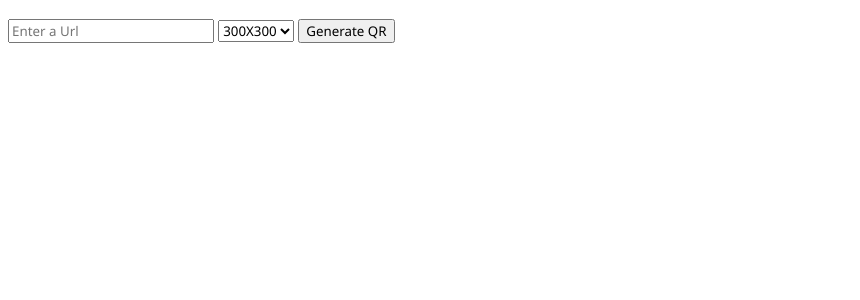
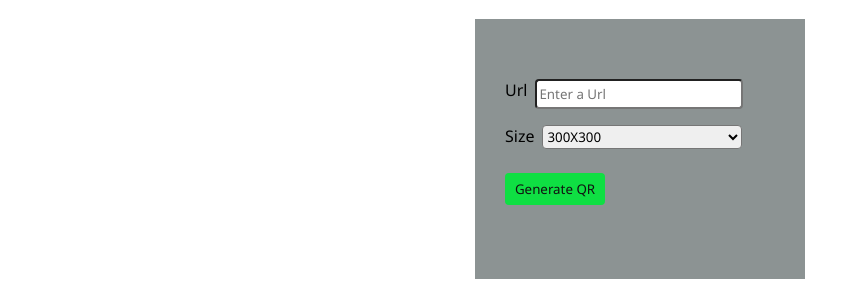
Before and after one commit to VineethDShetty/Generate-QR-using-JavaScript, a plain HTML site: page index.html in a window 1280 px wide. Shown: the part 67-367 px from the top of the page, without its empty margins (0-860 px from the left). Drawn offline with Linux system fonts and the light colour scheme.

Commit message:
some basic styling done

```diff
--- a/css/style.css
+++ b/css/style.css
@@ -1,5 +1,6 @@
 * {
     font-family:'Segoe UI', Tahoma, Geneva, Verdana, sans-serif;
+
 
 }
 
@@ -9,10 +10,59 @@
     background-color:chocolate
 
 } */
+.section {
+    display: flex;
+    justify-content: center;
 
+}
 .linkstyle{
     background-color: orange;
     border-radius: 4px;
     color:white;
     font-weight: bold;
+    margin-top: 24px;
+    margin-left: 100px;
 }
+form {
+    width: 300px;
+    padding-top: 60px;
+    padding-left: 30px;
+    height: 200px;
+    background-color: rgb(140, 147, 147);
+
+
+}
+
+input {
+    width: 200px;
+    border-radius: 4px;
+    height:24px;
+    border-style: 1px solid;
+}
+
+select {
+    width:200px;
+    border-radius: 4px;
+    height:24px;
+    border-style: 1px solid;
+}
+.generatebutton {
+    width:100px;
+    margin-top: 24px;
+    border-radius: 4px;
+    border-style: none;
+    background-color: rgb(15, 223, 67);
+    color:rgb(17, 17, 17);
+    height: 32px;
+    cursor: pointer;
+}
+
+.generatebutton:hover{
+    background-color: rgb(4, 148, 40);;
+}
+
+.qrsection {
+    margin-top:24px;
+
+
+}
--- a/index.html
+++ b/index.html
@@ -17,10 +17,14 @@
     <header>
         <h1>QR CODE GENERATOR</h1>
     </header>
-
+    <main class="section">
     <form id="qr-generator">
+        <div style="display:flex;">
+        <label for="" style="margin-right:8px">Url</label>
         <input type="text" name="url" id="url" placeholder="Enter a Url">
-
+        </div>
+        <div style="display:flex;margin-top:16px">
+        <label for="" style="margin-right:8px; ">Size</label>
         <select id="size">
             <option value="100">100X100</option>
             <option value="200">200X200</option>
@@ -30,12 +34,22 @@
             <option value="600">600X600</option>
             <option value="700">700X700</option>
         </select>
-
-        <button type="submit">Generate QR</button>
+        </div>
+        <button class="generatebutton" type="submit">Generate QR</button>
     </form>
 
-    <div style="margin:20px" id="qrcode"></div>
 
-    <div id="generated"></div>
+
+    </main>
+    <main class="section qrsection">
+    <div style="flex-direction:column;">
+    <div  id="qrcode"></div>
+
+    <div id="generated" style="margin-top:24px;"></div>
+    </div>
+   </main>
+    <footer>
+
+    </footer>
 </body>
 </html>
--- a/js/script.js
+++ b/js/script.js
@@ -5,9 +5,10 @@ const qr=document.getElementById('qrcode');
 const clearUI=()=>{
 
     const savelink=document.getElementById('save-link');
+    qr.innerHTML='';
     // Checking if the element save image is created and if created clear the ui
     if(savelink){
-        qr.innerHTML='';
+
         savelink.remove();
     }
 }
@@ -47,7 +48,7 @@ const GenerateSubmit=(e)=>{
 }
 
 const createSaveBtn= (SaveUrl)=>{
-    clearUI()
+
     // Creating a link tag
     const link=document.createElement('a');
     // Specifying the id ,download name , Inner name and styling for the button
```
